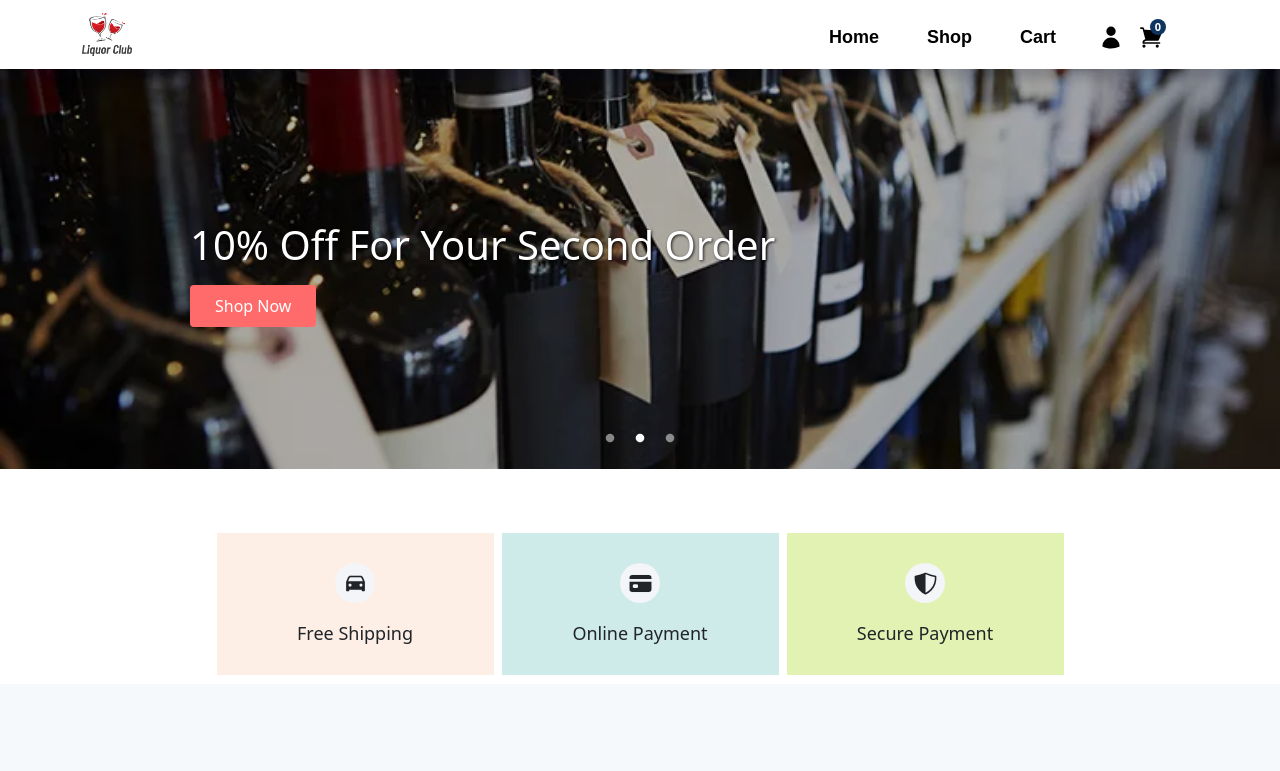
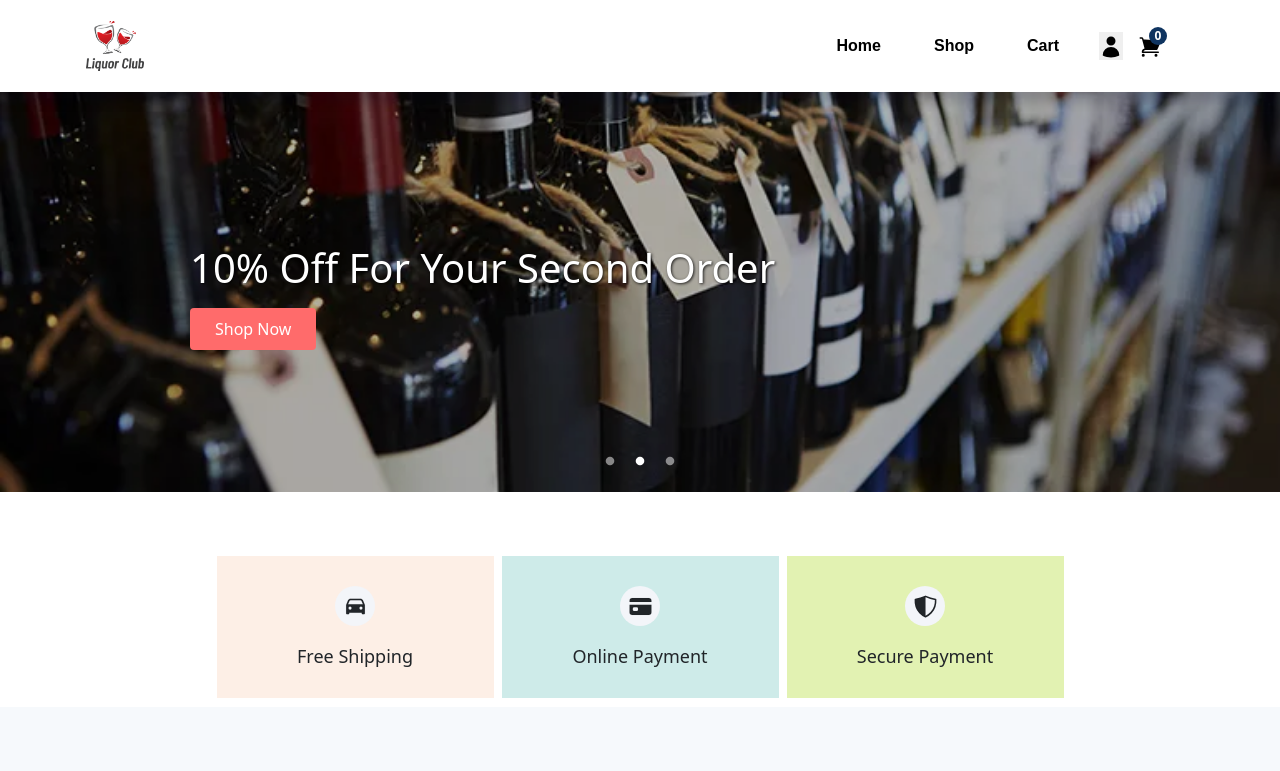
Before and after one commit to yashh123456789/Liquor-Store, a React (Create React App) app: page / in a window 1280 px wide. Shown: the top 771 px of the page. Built offline with nearby package versions, Linux system fonts and the light colour scheme.

Commit message:
Update navbar.css

```diff
--- a/src/components/Navbar/navbar.css
+++ b/src/components/Navbar/navbar.css
@@ -1,205 +1,168 @@
 /* Navbar Section */
 .navbar {
-  position: relative !important;
+  position: relative;
   background-color: white;
-  transition: all 0.3s ease-out 0s !important;
-  box-shadow: 0px 10px 10px 0px rgba(9, 5, 29, 0.171) !important;
-  font-size: 1.2rem !important;
+  transition: all 0.3s ease-out;
+  box-shadow: 0px 10px 10px 0px rgba(9, 5, 29, 0.171);
+  font-size: 1.2rem;
+  z-index: 100;
 }
 
 .navbar.fixed {
-  position: fixed !important;
-  width: 100vw;
+  position: fixed;
+  width: 100%;
+  top: 0;
   left: 0;
-  top: 0;
 }
 
 .navbar-container {
   display: flex;
-  justify-content: space-between !important;
+  justify-content: space-between;
+  align-items: center;
+  padding: 0.5rem 1rem;
 }
 
 .navbar-toggler {
-  position: relative !important;
-  background-color: transparent !important;
-  border-color: transparent !important;
+  position: relative;
+  background-color: transparent;
+  border: none;
+  padding: 0.5rem;
 }
 
 .navbar-toggler span {
-  display: block !important;
-  background-color: black !important;
-  height: 4px !important;
-  width: 27px !important;
-  margin-top: 5px !important;
-  margin-bottom: 5px !important;
-  transform: rotate(0deg) !important;
-  left: 0 !important;
-  opacity: 1 !important;
-}
-
-.navbar-toggler:focus,
-.navbar-toggler:active {
-  border: none !important;
-  outline: 0 !important;
-  box-shadow: 0 0 0 transparent !important;
-}
-
-.navbar-toggler span:nth-child(1),
-.navbar-toggler span:nth-child(3) {
-  transition: transform 0.35s ease-in-out !important;
-  transition: transform 0.35s ease-in-out !important;
+  display: block;
+  background-color: black;
+  height: 3px;
+  width: 25px;
+  margin: 5px 0;
+  transition: all 0.3s ease-in-out;
 }
 
 .navbar-toggler:not(.collapsed) span:nth-child(1) {
-  position: absolute !important;
-  left: 12px !important;
-  top: 10px !important;
-  transform: rotate(135deg) !important;
-  opacity: 0.9 !important;
+  transform: rotate(45deg) translate(5px, 5px);
 }
 
 .navbar-toggler:not(.collapsed) span:nth-child(2) {
-  height: 12px !important;
-  visibility: hidden !important;
-  background-color: transparent !important;
+  opacity: 0;
 }
 
 .navbar-toggler:not(.collapsed) span:nth-child(3) {
-  position: absolute !important;
-  left: 12px !important;
-  top: 10px !important;
-  transform: rotate(-135deg) !important;
-  opacity: 0.9 !important;
-}
-
-@media (max-width: 767px) {
-  .navbar {
-    font-size: 1.4rem !important;
-  }
-
-  .navbar-nav .nav-item::after {
-    display: none !important;
-  }
+  transform: rotate(-45deg) translate(5px, -5px);
 }
 
 .navbar-brand img {
-  width: 50px;
+  height: 50px;
+  width: auto;
+}
+
+.navbar-nav {
+  align-items: center;
+}
+
+.nav-item {
+  position: relative;
+  margin: 0 1rem;
+  display: flex;
+  align-items: center;
 }
 
 .navbar-link {
-  display: flex !important;
+  display: flex;
+  align-items: center;
   text-decoration: none;
-  justify-content: center;
-  align-items: center;
-  gap: 5px;
-  font-size: 10px !important;
-  padding: 0.8rem 0.5rem 0.2rem !important;
+  padding: 0.5rem;
 }
 
 .nav-link-label {
   color: black;
-  font-size: 18px !important;
+  font-size: 1rem;
   font-weight: 550;
   font-family: 'Poppins', sans-serif;
+  margin-left: 5px;
 }
 
 .nav-icon {
-  width: 30px;
-  height: 30px;
-  padding-bottom: 5px;
+  width: 24px;
+  height: 24px;
 }
 
 .cart {
-  position: relative !important;
-  z-index: 3;
+  position: relative;
 }
 
 .cart::before {
   content: attr(data-num);
   position: absolute;
-  right: 0;
+  right: -5px;
   top: -5px;
   background-color: #0f3460;
   border-radius: 50%;
+  width: 18px;
+  height: 18px;
   display: flex;
   justify-content: center;
   align-items: center;
-  width: 16px;
-  height: 16px;
-  font-size: 11px;
+  font-size: 0.75rem;
+  color: white;
   font-weight: 600;
-  color: white;
-  z-index: 5;
 }
 
-@media (max-width: 767px) {
-  .nav-link {
-    padding: 0.7rem 1rem !important;
-  }
+/* Expanded Cart Styles */
+.expanded-cart {
+  display: flex;
+  align-items: center;
+  gap: 15px;
+  margin-left: 1rem;
 }
 
-.navbar-nav .nav-item {
-  position: relative;
-  padding-bottom: 3px !important;
-  margin: 0 1rem;
-  font-weight: 400;
-  transition: all 0.3s ease-out 0s;
-  position: relative;
-  display: flex;
-  align-items: flex-end;
-  justify-content: center;
-  gap: 10px;
-  z-index: 1;
+/* Media Cart (Mobile) */
+.media-cart {
+  display: none;
+  align-items: center;
+  gap: 15px;
+  margin-right: 1rem;
 }
 
-.offcanvas.offcanvas-end {
-  width: 300px !important;
-}
-
-.media-cart {
-  display: none;
-}
-
-/* Sign In Button Styles */
-.sign-in {
-  background: none;
-  border: none;
-  cursor: pointer;
-  padding: 0;
-  margin: 0;
-  display: flex;
-  align-items: center;
-}
-
-/* Sign In Overlay Styles - Fixed Version */
-.overlay {
+/* Sign In Overlay Styles */
+.auth-overlay {
   position: fixed;
   top: 0;
   left: 0;
   right: 0;
   bottom: 0;
-  background-color: rgba(0, 0, 0, 0.5);
+  background-color: rgba(0, 0, 0, 0.7);
   display: flex;
   justify-content: center;
   align-items: center;
-  z-index: 1000;
-  padding: 20px; /* Ensures space around the popup on small screens */
+  z-index: 10000;
+  opacity: 0;
+  visibility: hidden;
+  transition: all 0.3s ease;
+  backdrop-filter: blur(3px);
 }
 
-.overlay-content {
-  background-color: white;
-  padding: 2.5rem;
-  border-radius: 12px;
-  width: 100%;
-  max-width: 380px;
-  box-shadow: 0 10px 25px rgba(0, 0, 0, 0.2);
-  position: relative;
-  overflow: auto; /* Allows scrolling if content is too tall */
-  max-height: 90vh; /* Prevents the popup from touching screen edges */
-  margin: auto; /* Ensures centering */
+.auth-overlay.open {
+  opacity: 1;
+  visibility: visible;
 }
 
-.close-button {
+.auth-overlay-content {
+  background-color: white;
+  padding: 2rem;
+  border-radius: 10px;
+  width: 90%;
+  max-width: 400px;
+  box-shadow: 0 5px 30px rgba(0, 0, 0, 0.3);
+  position: relative;
+  transform: translateY(-20px);
+  transition: all 0.3s ease;
+}
+
+.auth-overlay.open .auth-overlay-content {
+  transform: translateY(0);
+}
+
+.auth-close-btn {
   position: absolute;
   top: 15px;
   right: 15px;
@@ -208,45 +171,14 @@
   font-size: 1.5rem;
   cursor: pointer;
   color: #666;
-  padding: 5px;
 }
 
-.overlay-content h2 {
-  margin: 0 0 1.5rem 0;
+.auth-overlay h2 {
+  margin: 0 0 1.5rem;
   text-align: center;
   color: #333;
-  font-size: 1.8rem;
-  font-weight: 600;
 }
 
-.input-group {
-  margin-bottom: 1.5rem;
-}
-
-.input-field {
-  width: 100%;
-  padding: 12px 15px;
-  margin-bottom: 15px;
-  border: 1px solid #ddd;
-  border-radius: 6px;
-  font-size: 1rem;
-  box-sizing: border-box; /* Ensures padding doesn't affect width */
-}
-
-.submit-button {
-  width: 100%;
-  padding: 12px;
-  background-color: #0f3460;
-  color: white;
-  border: none;
-  border-radius: 6px;
-  font-size: 1rem;
-  font-weight: 500;
-  cursor: pointer;
-  transition: background-color 0.3s;
-}
-
-/* Auth Tabs */
 .auth-tabs {
   display: flex;
   margin-bottom: 1.5rem;
@@ -258,10 +190,10 @@
   padding: 0.75rem;
   background: none;
   border: none;
-  font-size: 1rem;
   cursor: pointer;
   color: #666;
   position: relative;
+  font-size: 1rem;
 }
 
 .tab-button.active {
@@ -279,74 +211,97 @@
   background-color: #0f3460;
 }
 
-/* Auth Switch */
-.auth-switch {
-  margin-top: 1.5rem;
-  text-align: center;
-  color: #666;
-  font-size: 0.9rem;
+.auth-input {
+  width: 100%;
+  padding: 12px 15px;
+  margin-bottom: 15px;
+  border: 1px solid #ddd;
+  border-radius: 6px;
+  font-size: 1rem;
 }
 
-.auth-switch button {
+.auth-submit-btn {
+  width: 100%;
+  padding: 12px;
+  background-color: #0f3460;
+  color: white;
+  border: none;
+  border-radius: 6px;
+  font-size: 1rem;
+  font-weight: 500;
+  cursor: pointer;
+  transition: background-color 0.3s;
+}
+
+.auth-submit-btn:hover {
+  background-color: #0c2a50;
+}
+
+.auth-switch {
+  margin-top: 1rem;
+  text-align: center;
+  font-size: 0.9rem;
+  color: #666;
+}
+
+.auth-switch-btn {
   background: none;
   border: none;
   color: #0f3460;
   font-weight: 500;
   cursor: pointer;
-  padding: 0;
   text-decoration: underline;
 }
 
-.auth-switch button:hover {
-  color: #0d2b4d;
+/* Responsive Styles */
+@media (max-width: 991px) {
+  .navbar-collapse {
+    padding: 1rem 0;
+  }
+
+  .nav-item {
+    margin: 0.5rem 0;
+  }
+
+  .expanded-cart {
+    display: none;
+  }
+
+  .media-cart {
+    display: flex;
+  }
 }
 
-
-/* Responsive adjustments */
-@media (max-width: 480px) {
-  .overlay-content {
-    padding: 1.8rem;
-    max-width: 90%;
+@media (max-width: 767px) {
+  .navbar {
+    padding: 0.5rem 0;
   }
 
-  .overlay-content h2 {
-    font-size: 1.5rem;
-    margin-bottom: 1.2rem;
+  .navbar-brand img {
+    height: 40px;
   }
 
-  .input-field, .submit-button {
+  .nav-link-label {
+    font-size: 0.9rem;
+  }
+
+  .auth-overlay-content {
+    padding: 1.5rem;
+  }
+}
+
+@media (max-width: 480px) {
+  .auth-overlay-content {
+    padding: 1.2rem;
+  }
+
+  .auth-input,
+  .auth-submit-btn {
     padding: 10px 12px;
   }
 }
 
-/* Expanded Cart Styles */
-.expanded-cart {
-  display: flex;
-  align-items: center;
-  gap: 15px;
+/* Body scroll lock when overlay is open */
+body.auth-modal-open {
+  overflow: hidden;
 }
-
-@media (max-width:767px) {
-  .navbar-toggler span {
-    width: 25px !important;
-    height: 3px !important;
-  }
-  ion-icon {
-    font-size: 20px;
-  }
-
-  .logo {
-    font-size: 20px;
-  }
-
-  .expanded-cart {
-    display: none !important;
-  }
-
-  .media-cart {
-    display: flex;
-    align-items: flex-end;
-    gap: 5px;
-  }
-
-}
```
